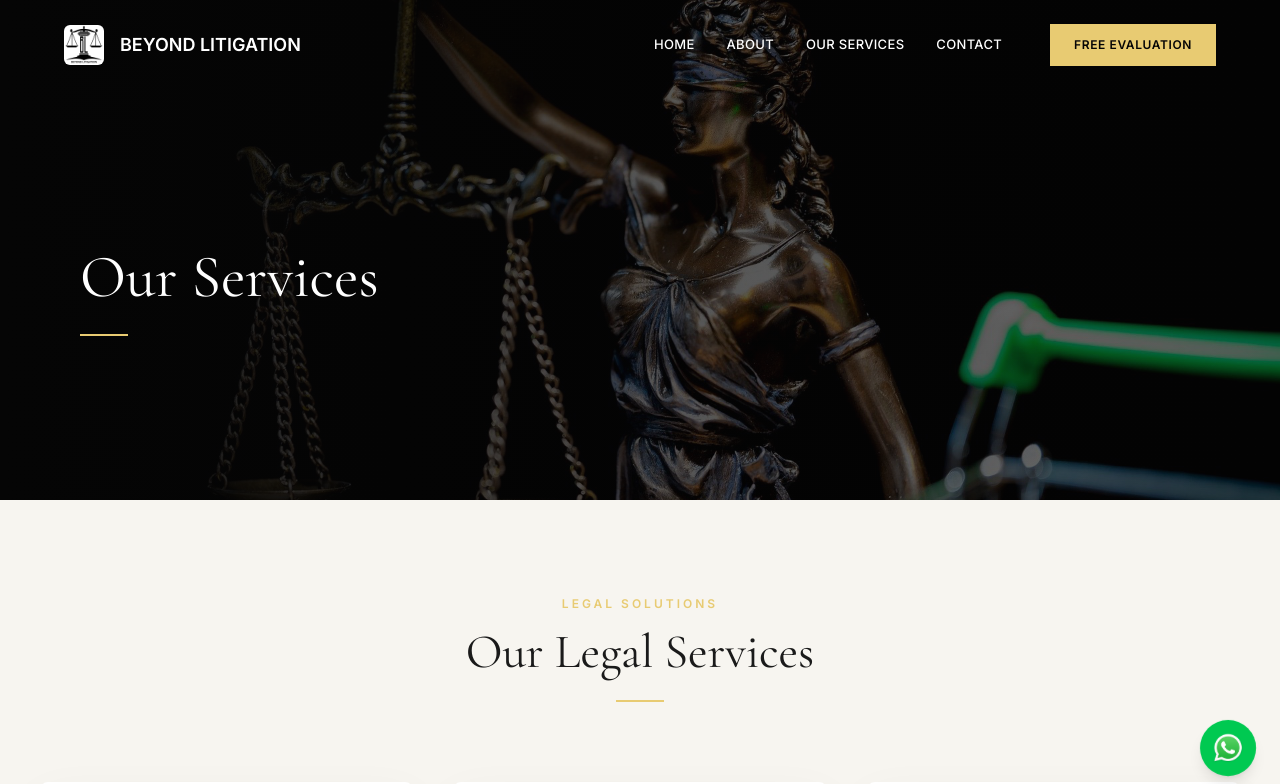
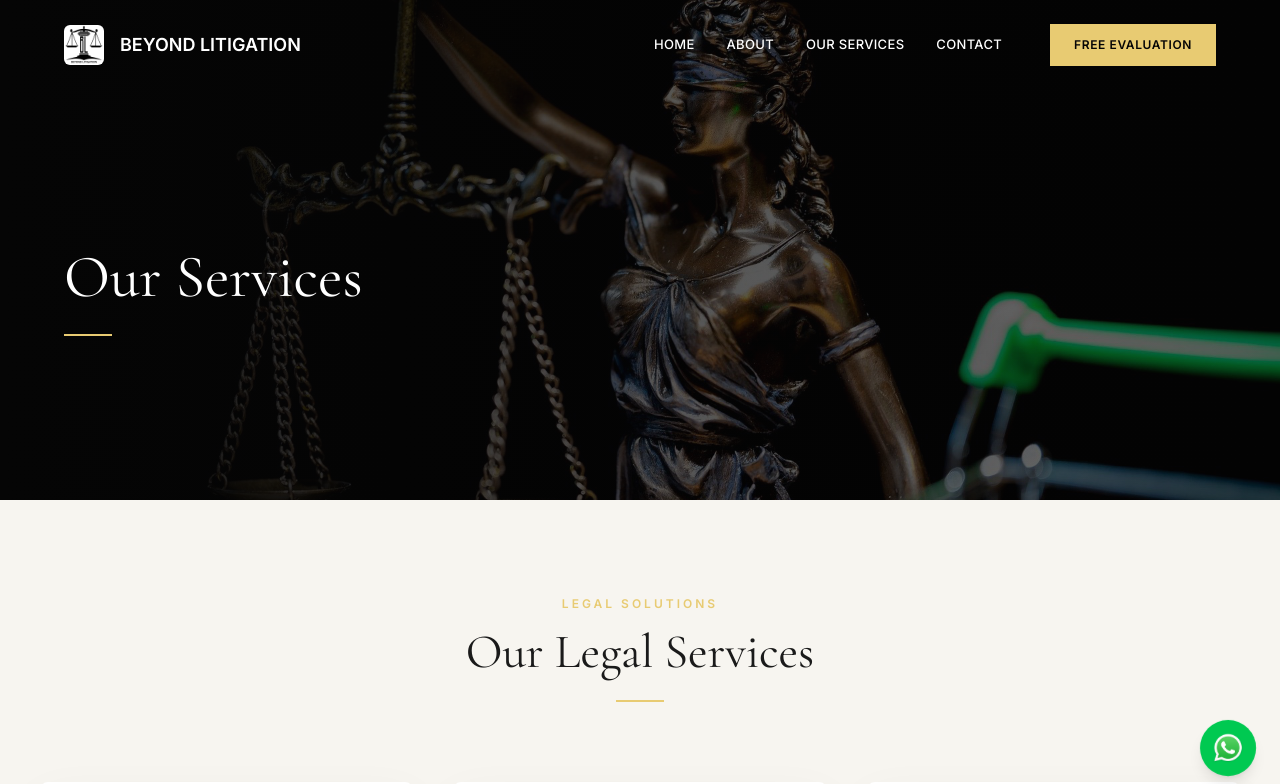
Before and after one commit to GitYashRepo/beyondLitigation, a Next.js app: page /our-services in a window 1280 px wide. Shown: the top 784 px of the page. Built offline with nearby package versions, Linux system fonts and the light colour scheme.

Commit message:
added fix

```diff
--- a/src/components/AboutHero.jsx
+++ b/src/components/AboutHero.jsx
@@ -6,7 +6,7 @@ export default function AboutHero() {
          <div className="absolute inset-0 z-0 bg-gradient-to-r from-[#050505] via-[#050505]/20 to-transparent pointer-events-none"></div>
 
          {/* Content */}
-         <div className="relative z-10 mx-auto w-full  px-20 pt-20">
+         <div className="relative z-10 mx-auto w-full px-4 md:px-16 pt-20">
             <h1 className="text-5xl md:text-6xl font-serif text-white leading-[1.1] mb-6">
                About Us
             </h1>
--- a/src/components/ContactFormSection.jsx
+++ b/src/components/ContactFormSection.jsx
@@ -88,7 +88,7 @@ export default function ContactFormSection() {
 
                {/* Right Column - Form Container */}
                <div className="w-full lg:w-1/2 lg:absolute lg:top-[-4rem] lg:right-0 z-20">
-                  <div className="bg-white p-10 md:p-14 shadow-[0_20px_50px_rgba(0,0,0,0.05)] border border-border/30 w-full h-full min-h-[600px]">
+                  <div className="bg-white p-6 md:p-14 shadow-[0_20px_50px_rgba(0,0,0,0.05)] border border-border/30 w-full h-full min-h-[600px]">
                      <h2 className="text-4xl font-serif text-foreground mb-6">
                         Message Us
                      </h2>
--- a/src/components/ContactHero.jsx
+++ b/src/components/ContactHero.jsx
@@ -6,7 +6,7 @@ export default function ContactHero() {
          <div className="absolute inset-0 z-0 bg-gradient-to-r from-[#050505] via-[#050505]/20 to-transparent pointer-events-none"></div>
 
          {/* Content */}
-         <div className="relative z-10 mx-auto w-full  px-20 pt-20">
+         <div className="relative z-10 mx-auto w-full px-4 md:px-16 pt-20">
             <h1 className="text-5xl md:text-6xl font-serif text-white leading-[1.1] mb-6">
                Contact
             </h1>
--- a/src/components/PracticeHero.jsx
+++ b/src/components/PracticeHero.jsx
@@ -6,7 +6,7 @@ export default function PracticeHero() {
          <div className="absolute inset-0 z-0 bg-gradient-to-r from-[#050505] via-[#050505]/20 to-transparent pointer-events-none"></div>
 
          {/* Content */}
-         <div className="relative z-10 mx-auto w-full  px-20 pt-20">
+         <div className="relative z-10 mx-auto w-full px-4 md:px-16 pt-20">
             <h1 className="text-5xl md:text-6xl font-serif text-white leading-[1.1] mb-6">
                Our Services
             </h1>
```
